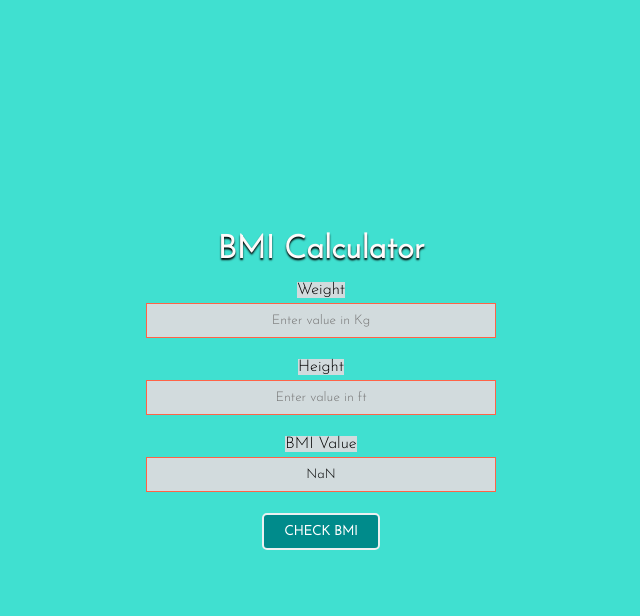
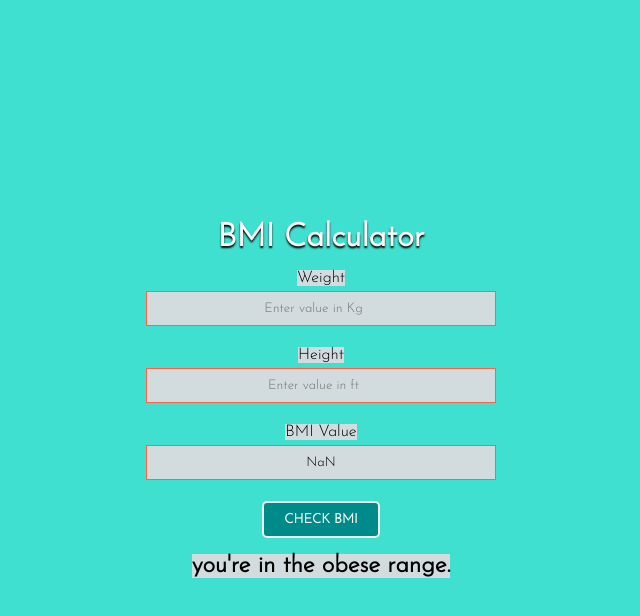
Before and after one commit to aadil124/BMI_Calculator, a plain HTML site: page index.html in a window 1280 px wide. Both pictures are taken after a click on the button "CHECK BMI". Shown: the whole page, without its empty margins (319-959 px from the left). Drawn offline with Linux system fonts and the light colour scheme.

Commit message:
updated html

```diff
--- a/index.html
+++ b/index.html
@@ -11,36 +11,49 @@
 </head>
 
 <body>
-    <div>
-        <h1>BMI Calculator</h1>
-        <br />
-        <label>Weight</label>
-        <input type="text" id="weight_data" placeholder="Enter value in Kg" /><br />
-        <label>Height</label>
-        <input type="text" id="height_data" placeholder="Enter value in ft" /><br />
-        <label>BMI Value</label>
-        <input type="text" id="bmi_value" /><br />
-        <button onclick="checkBMI()">Check BMI</button>
-        <br />
-        <h2></h2>
+    <div class="mainDiv">
+        <div class="bmi_box">
+            <h1>BMI Calculator</h1>
+            <br />
+            <label>Weight</label>
+            <input type="number" required id="weight_data" placeholder="Enter value in Kg" /><br />
+            <label>Height</label>
+            <input type="number" required id="height_data" placeholder="Enter value in ft" /><br />
+            <label>BMI Value</label>
+            <input type="text" id="bmi_value" required /><br />
+            <button class="btn_bmi">Check BMI</button>
+            <br>
+            <h2 class="show_result"></h2>
+        </div>
     </div>
 
     <script>
+        let btn = document.querySelector(".btn_bmi")
+        btn.addEventListener("click", checkBMI)
         function checkBMI() {
-            var weight = document.getElementById("weight_data").value;
-            var height = document.getElementById("height_data").value;
-
+            let weight = document.getElementById("weight_data").value;
+            let height = document.getElementById("height_data").value;
             height = height * 12;
             height = height * 0.025;
-            console.log(weight);
-            console.log(height);
-            var bmivalue = (weight / Math.pow(height, 2));
+            // console.log(weight);
+            // console.log(height);
+            let bmiValue = (weight / Math.pow(height, 2));
+            // console.log(bmiValue);
+            let newBmiValue = Math.round(bmiValue);
+            document.getElementById("bmi_value").value = newBmiValue;
+            let showResult = document.querySelector(".show_result");
 
-            console.log(bmivalue);
+            if (newBmiValue < 18.5) {
+                showResult.innerHTML = `<b>you're in the underweight range.</b>`
+            } else if (newBmiValue >= 18.5 && newBmiValue < 24.9) {
+                showResult.innerHTML = `<b>you're in the healthy weight range.</b>`
+            } else if (newBmiValue >= 24.9 && newBmiValue < 29.9) {
+                showResult.innerHTML = `<b>you're in the overweight range.</b>`
+            } else {
+                showResult.innerHTML = `<b>you're in the obese range.</b>`
+            }
 
-            var newbmivalue = Math.round(bmivalue);
 
-            document.getElementById("bmi_value").value = newbmivalue;
         }
     </script>
 </body>
```
